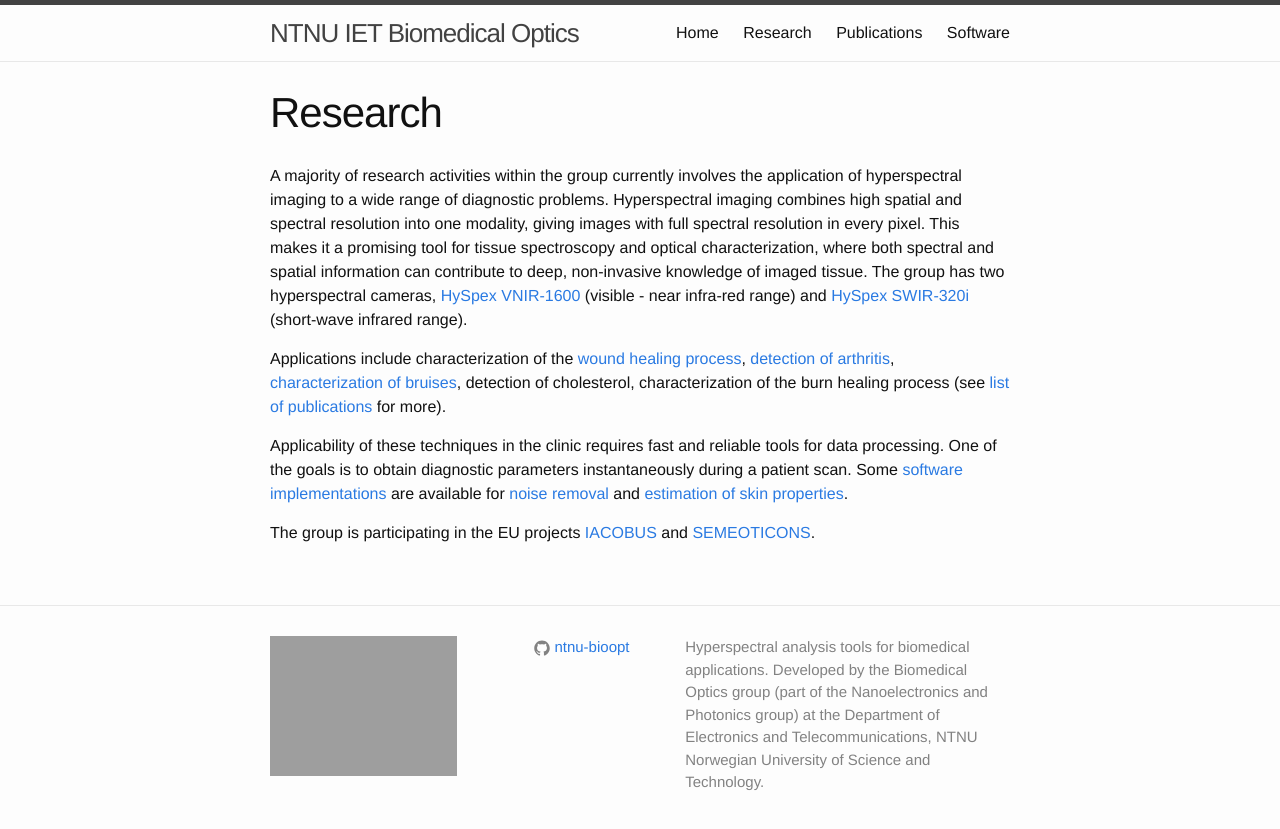
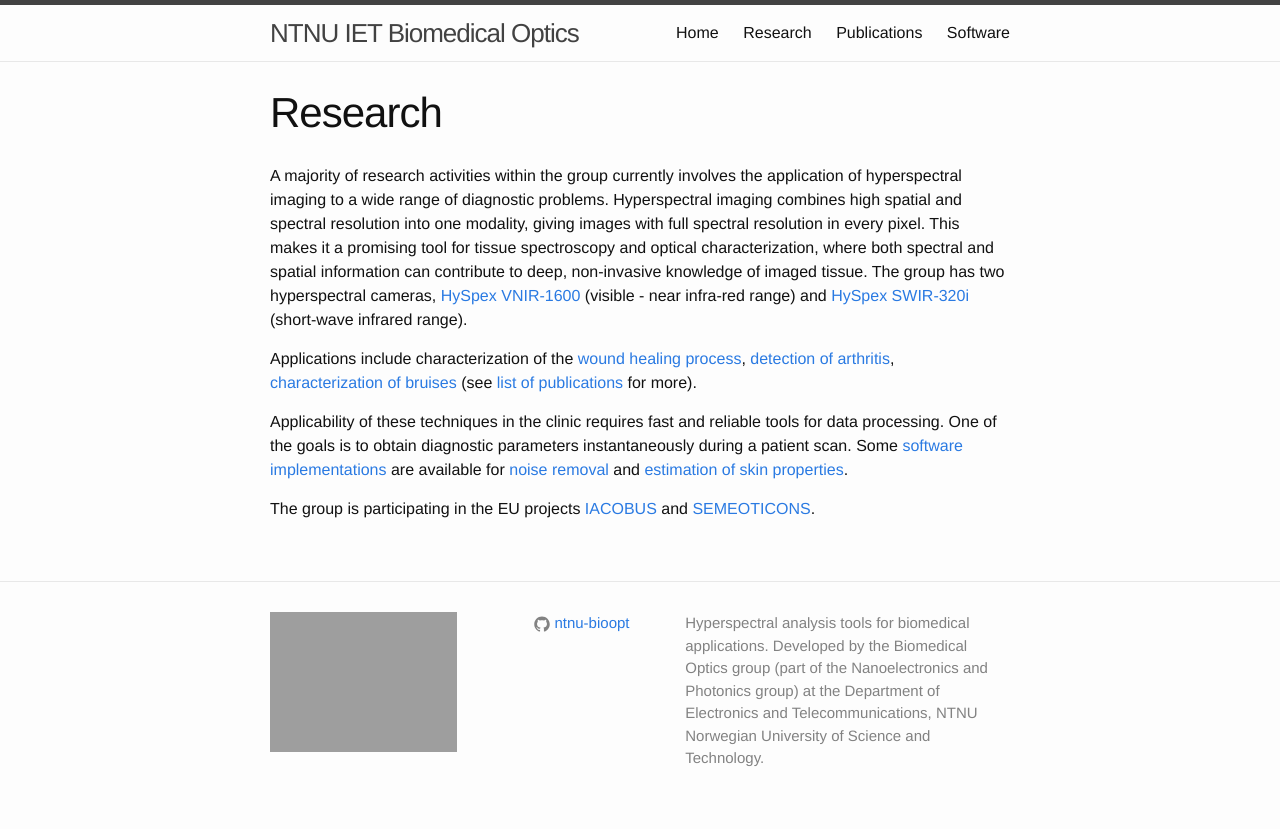
Before and after one commit to ntnu-bioopt/ntnu-bioopt.github.io, a Jekyll site: the page built from research.md, in a window 1280 px wide. Shown: the top 829 px of the page. Built offline with Jekyll 4.4.1, drawn with Linux system fonts in a browser that asks for light colours.

Commit message:
Edited research desc

```diff
--- a/research.md
+++ b/research.md
@@ -22,8 +22,7 @@ The group has two hyperspectral cameras, <a href="http://www.hyspex.no/products/
 <p>
 Applications include
 characterization of the <a href="{{ site.url}}/publications/#1093707">wound healing process</a>, <a href="{{ site.url }}/publications/#1186802">detection
-of arthritis</a>, <a href="{{ site.url }}/publications/#348705">characterization of bruises</a>, detection of cholesterol, characterization of the burn healing
-process (see <a href="{{ site.url }}/publications">list of publications</a> for more).
+of arthritis</a>, <a href="{{ site.url }}/publications/#348705">characterization of bruises</a> (see <a href="{{ site.url }}/publications">list of publications</a> for more).
 </p>
 
 <p>Applicability of these techniques in the clinic requires
```
